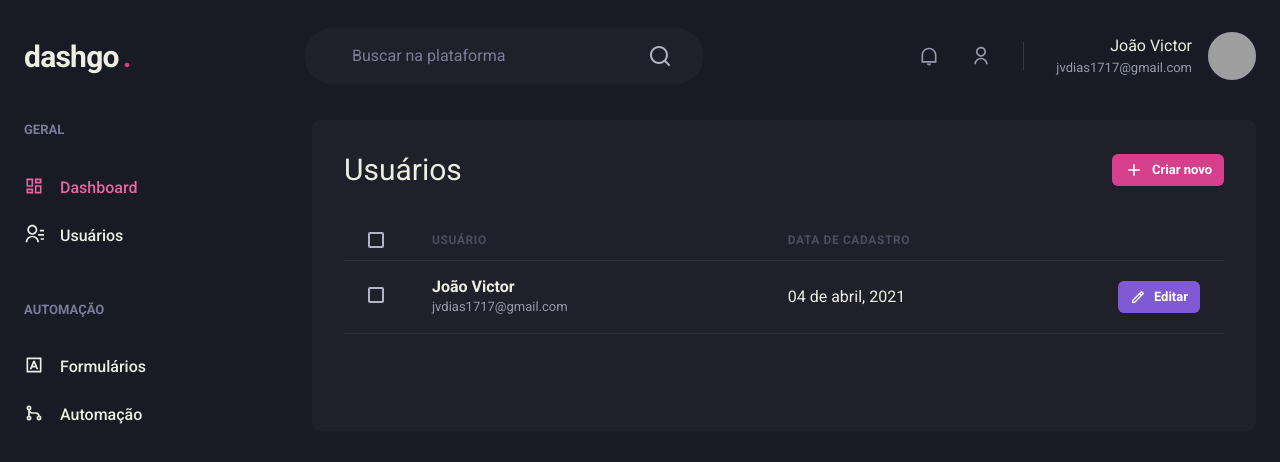
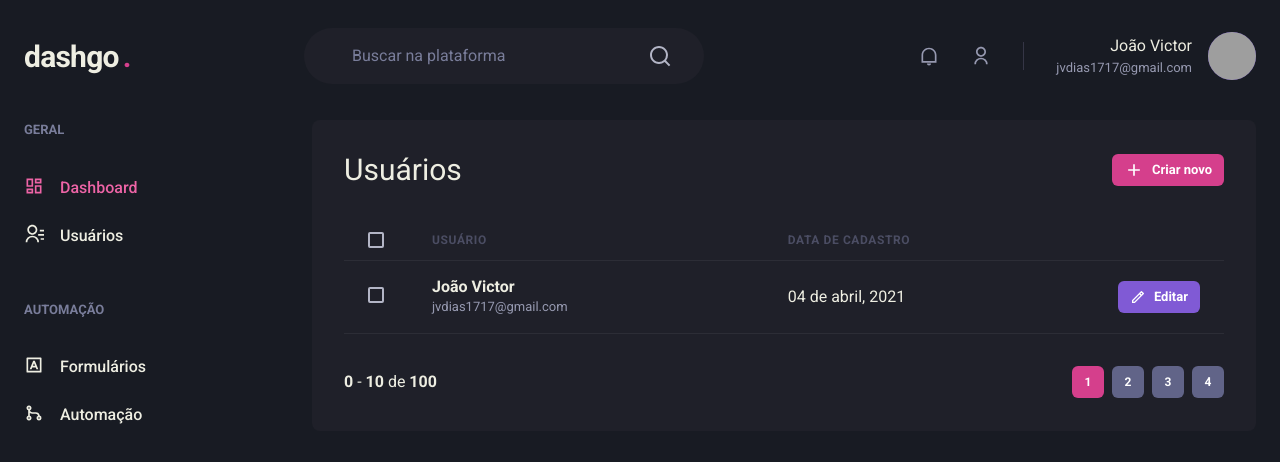
Before and after one commit to joaovictor3g/dashgo, a Next.js app: page /users in a window 1280 px wide. Shown: the top 462 px of the page. Built offline with nearby package versions, Linux system fonts and the light colour scheme; grey boxes are pictures that could not be loaded.

Commit message:
feat: Pagination copmponent

```diff
--- /dev/null
+++ b/src/components/Pagination.tsx
@@ -0,0 +1,55 @@
+import { Box, Button, HStack, Text } from "@chakra-ui/react";
+
+export function Pagination() {
+  return (
+    <HStack mt="8" justify="space-between" align="center" spacing="6">
+      <Box>
+        <Text as="strong">0</Text> - <Text as="strong"> 10</Text> de{" "}
+        <Text as="strong">100</Text>
+      </Box>
+
+      <HStack spacing="2">
+        <Button
+          size="sm"
+          fontSize="xs"
+          width="4"
+          colorScheme="pink"
+          disabled
+          _disabled={{ bgColor: "pink.500", cursor: "default" }}
+        >
+          1
+        </Button>
+        <Button
+          size="sm"
+          fontSize="xs"
+          width="4"
+          colorScheme="gray.700"
+          disabled
+          _disabled={{ bgColor: "gray.500" }}
+        >
+          2
+        </Button>
+        <Button
+          size="sm"
+          fontSize="xs"
+          width="4"
+          colorScheme="gray.700"
+          disabled
+          _disabled={{ bgColor: "gray.500" }}
+        >
+          3
+        </Button>
+        <Button
+          size="sm"
+          fontSize="xs"
+          width="4"
+          colorScheme="gray.700"
+          disabled
+          _disabled={{ bgColor: "gray.500" }}
+        >
+          4
+        </Button>
+      </HStack>
+    </HStack>
+  );
+}
--- a/src/pages/users/index.tsx
+++ b/src/pages/users/index.tsx
@@ -15,6 +15,7 @@
 } from "@chakra-ui/react";
 import { RiAddLine, RiPencilLine } from "react-icons/ri";
 import { Header } from "../../components/Header";
+import { Pagination } from "../../components/Pagination";
 import { Sidebar } from "../../components/Sidebar";
 
 export default function UserList() {
@@ -80,6 +81,7 @@
               </Tr>
             </Tbody>
           </Table>
+          <Pagination />
         </Box>
       </Flex>
     </Box>
```
